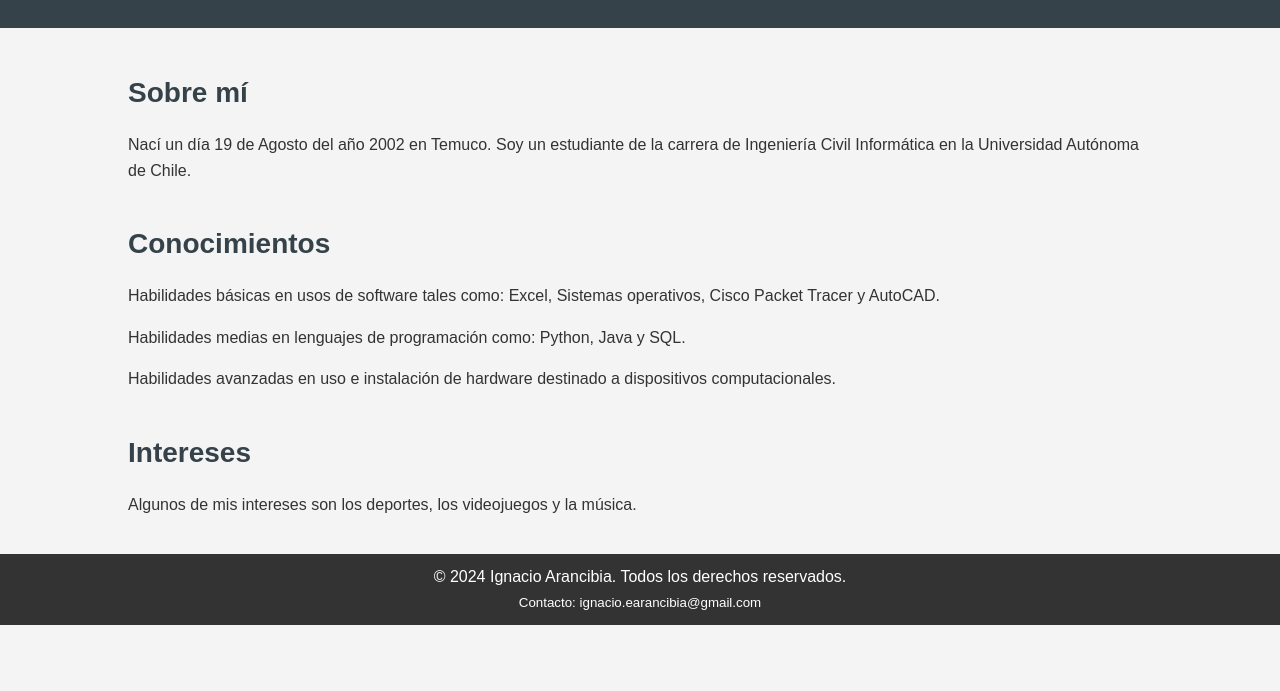
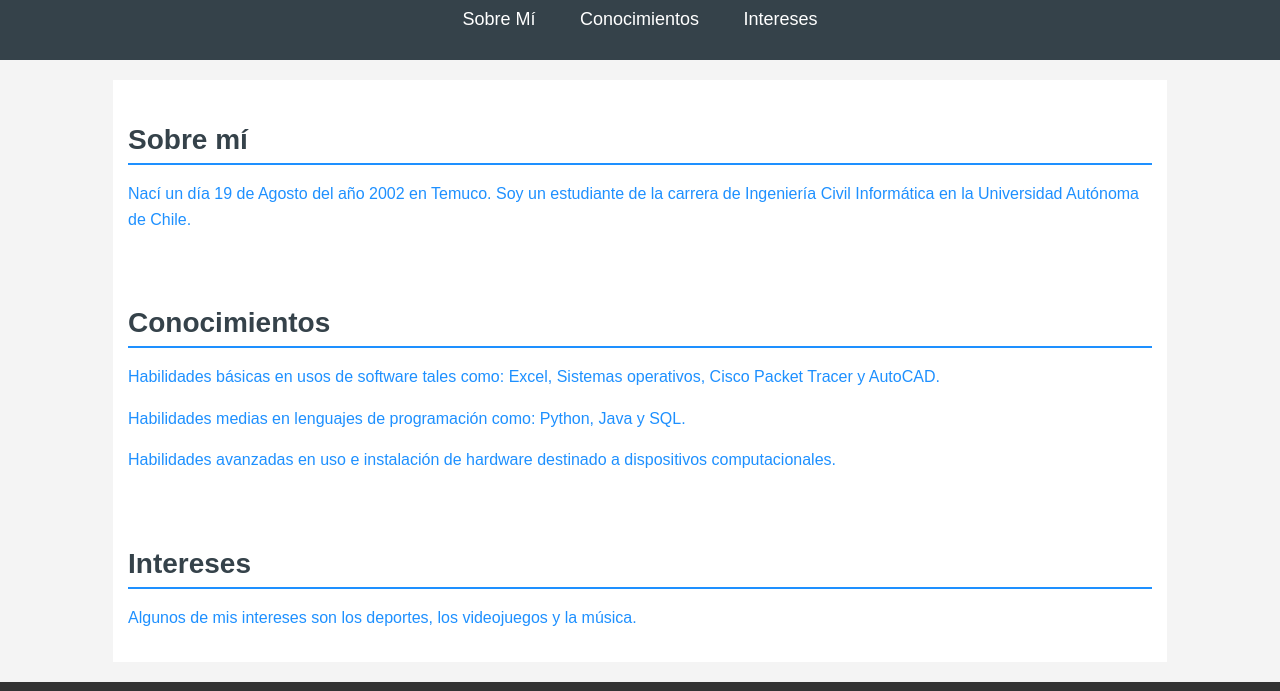
Before and after one commit to bowensito/mipagina, a plain HTML site: page index.html in a window 1280 px wide. Shown: the part 428-1119 px from the top of the page. Before the commit the page ends 1053 px from the top, so only its background shows below. Drawn offline with Linux system fonts and the light colour scheme.

Commit message:
Update styles.css

```diff
--- a/styles/styles.css
+++ b/styles/styles.css
@@ -1,3 +1,25 @@
+:root {
+  --blue: #1e90ff;
+  --white: #ffffff;
+}
+
+body { background-color: var(--blue); }
+
+h2 { border-bottom: 2px solid var(--blue); }
+
+.container {
+  color: var(--blue);
+  background-color: var(--white);
+  padding: 15px;
+}
+
+button {
+  background-color: var(--white);
+  color: var(--blue);
+  border: 1px solid var(--blue);
+  padding: 5px;
+}
+
 /* General Styles */
 body {
     font-family: Arial, sans-serif;
```
